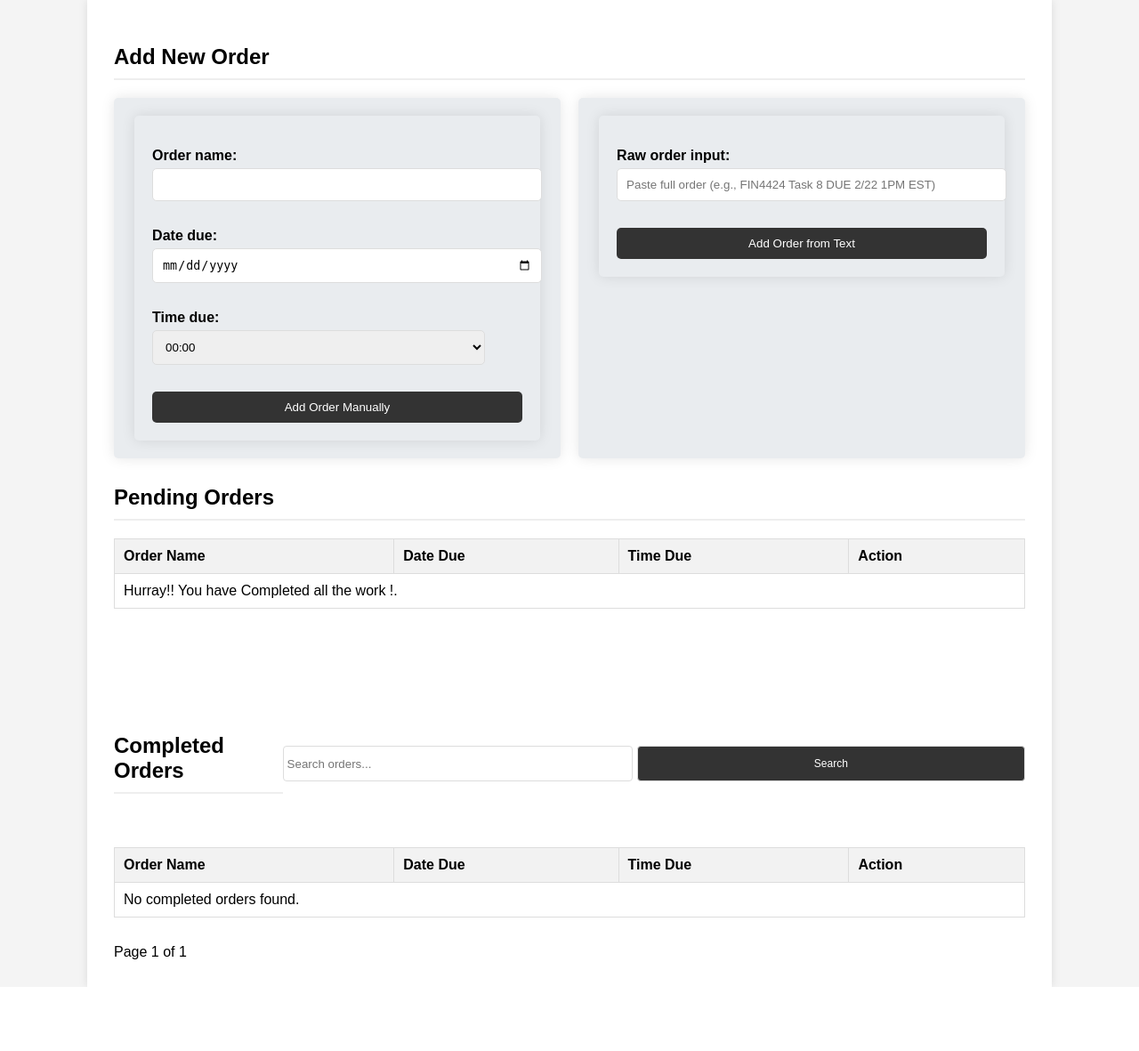
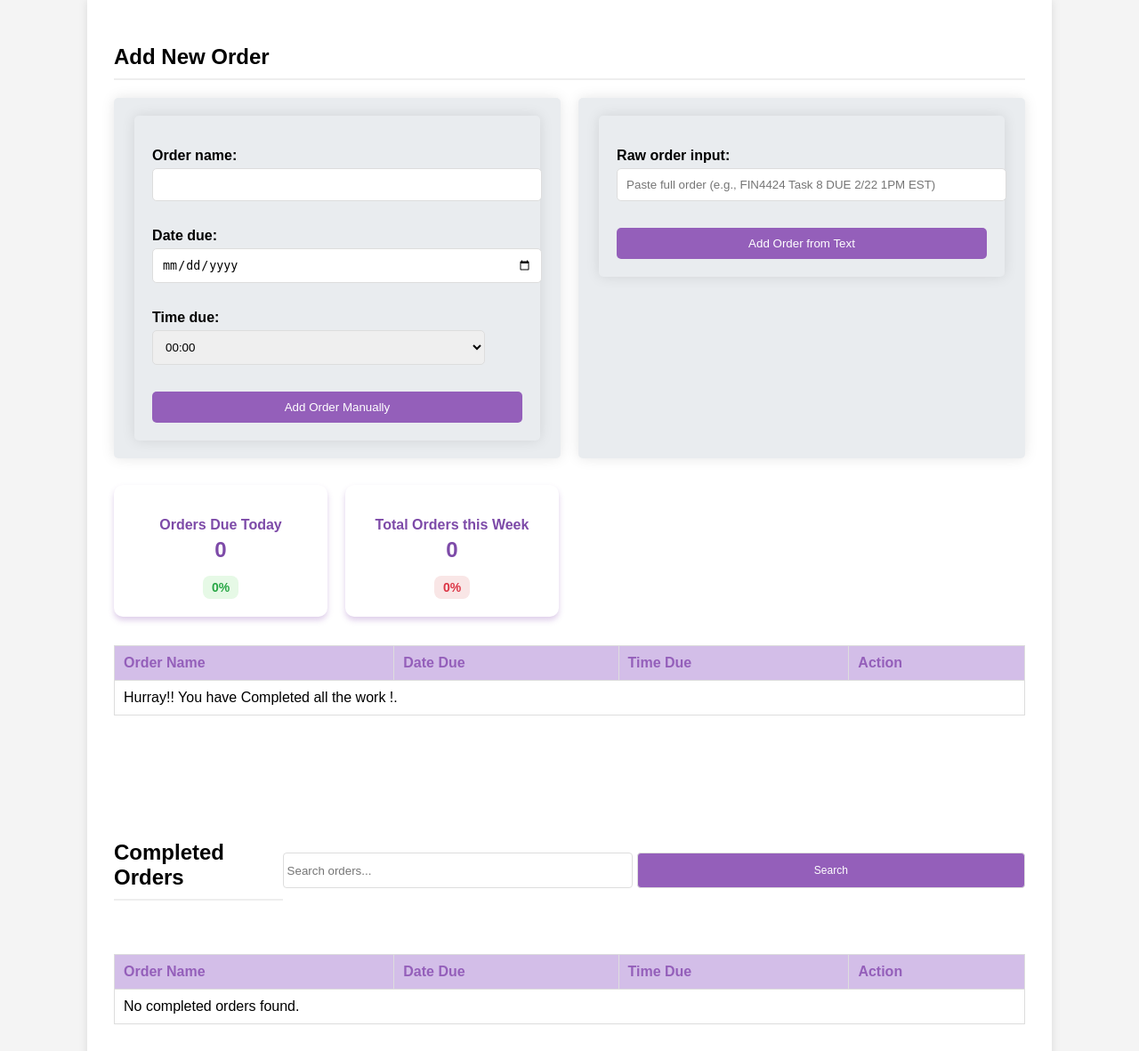
Before and after one commit to Andy3643/ordermanagement, a Django app: page / in a window 1280 px wide. Shown: the top 1181 px of the page at 89% size. Before the commit the page ends 1109 px from the top, so only its background shows below. Run offline with Django 4.2, Linux system fonts and the light colour scheme; data that the repository does not hold is empty.

Commit message:
Added percentage tracker for progress

```diff
--- a/orders/templates/orders/order_list.html
+++ b/orders/templates/orders/order_list.html
@@ -40,9 +40,7 @@
             text-align: left;
         }
 
-        th {
-            background-color: #f2f2f2;
-        }
+
 
         tr:hover {
             background-color: #f5f5f5;
@@ -105,7 +103,7 @@
         width: 100%;
     }
     .due-today {
-    background-color: #FFCCCC;
+    background-color: #EADAF4;
     }
     /* Pagination styles */
     .pagination {
@@ -225,7 +223,7 @@
     width: 100%;
     padding: 10px;
     border: none;
-    background-color: #333;
+    background-color:  #945FBA;
 
     color: #fff;
     cursor: pointer;
@@ -234,7 +232,108 @@
 
 .form-left button:hover,
 .form-right button:hover {
-    background-color: #014d40;
+    background-color: #7D4AA8;
+}
+ /*search orders button*/
+ .search-completed-order-btn {
+    display: block;
+    width: 100%;
+    padding: 10px;
+    border: none;
+    background-color: #945FBA; /* Primary purple color */
+    color: #fff;
+    cursor: pointer;
+    border-radius: 5px;
+    transition: background-color 0.3s ease;
+}
+
+.search-completed-order-btn:hover {
+    background-color: #7D4AA8; /* Darker shade on hover */
+}
+
+
+/*done button styling*/
+
+.done-button {
+    padding: 8px 15px;
+    border: none;
+    background-color: #945FBA; /* Custom purple color */
+    color: white;
+    cursor: pointer;
+    border-radius: 5px;
+    font-size: 14px;
+    transition: 0.3s ease;
+}
+
+.done-button:hover {
+    background-color: #7D4AA8; /* Slightly darker shade for hover */
+    transform: scale(1.05);
+}
+
+/* Table Header stylin*/
+
+.table-header-bg {
+    background-color: #D3BEE8; /* Soft lavender background */
+    color: #945FBA; /* Text color */
+    font-weight: bold;
+    text-align: left;
+    padding: 10px;
+}
+
+
+/* style header section to show number o orders yet to be done*/
+
+.pending-order-header {
+    display: grid;
+    grid-template-columns: repeat(2, 1fr);
+    gap: 20px;
+    max-width: 500px;
+    width: 100%;
+    padding-bottom: 2rem;
+}
+
+.box-holder {
+    background: white;
+    padding: 20px;
+    text-align: center;
+    border-radius: 10px;
+    box-shadow: 0 4px 6px rgba(148, 95, 186, 0.3);
+}
+
+.box-holder h3 {
+    color:  #7D4AA8;
+    font-size: 16px;
+    margin-bottom: 5px;
+}
+
+.box-holder p {
+    color:  #7D4AA8;
+    font-size: 24px;
+    font-weight: bold;
+    margin: 5px 0;
+}
+
+.stat-change {
+    display: inline-block;
+    margin-top: 10px;
+    padding: 5px 10px;
+    border-radius: 8px;
+    font-size: 14px;
+    font-weight: bold;
+}
+.positive-due-today {
+    background-color: #e6f9e6;
+    color: #28a745;
+}
+
+.positive {
+    background-color: #e6f9e6;
+    color: #28a745;
+}
+
+.negative {
+    background-color: #f9e6e6;
+    color: #dc3545;
 }
 
 /* Responsive Design */
@@ -253,7 +352,9 @@
 <body>
 
     <div class="container">
+        <div class="top-order-header">
         <h2>Add New Order</h2>
+      </div>
         <div class="form-container">
             <div class="form-left">
 
@@ -278,9 +379,46 @@
 
 </div>
 </div>
-        <h2>Pending Orders</h2>
+
+{% comment %} Top Header section of pending orders {% endcomment %}
+
+<div class="pending-order-header">
+    <div class="total-orders">
+        <div class="box-holder">
+            <!-- Show the total number of orders due for today -->
+            <h3>Orders Due Today</h3>
+            <p>{{ total_orders_today }}</p>
+
+            <!-- Show progress as a percentage: how many of today's orders are completed -->
+            <span class="stat-change positive-due-today">
+                {{ progress_today }}%
+            </span>
+        </div>
+    </div>
+
+    <div class="orders-due-today">
+        <div class="box-holder">
+            <!-- Show the number of orders for this week -->
+            <h3>Total Orders this Week</h3>
+            <p>{{ total_orders_this_week }}</p>
+
+            <!-- Compare order count with last week -->
+            <span class="stat-change {{ order_change_class }}">
+                {% if order_change_percentage > 0 %}
+                    +{{ order_change_percentage }}%
+                {% else %}
+                    {{ order_change_percentage }}%
+                {% endif %}
+            </span>
+        </div>
+    </div>
+</div>
+
+
+
+
 <table>
-            <tr>
+    <tr class="table-header-bg">
         <th>Order Name</th>
         <th>Date Due</th>
         <th>Time Due</th>
@@ -291,7 +429,12 @@
         <td>{{ order.order_name }}</td>
         <td>{{ order.date_due }}</td>
         <td>{{ order.time_due }}</td>
-                <td><a href="{% url 'mark_order_done' order.id %}" style="color: blue;">Done</a></td>
+        <td>
+            <a href="{% url 'mark_order_done' order.id %}">
+                <button class="done-button">Done</button>
+            </a>
+        </td>
+
     </tr>
     {% empty %}
     <tr>
@@ -299,18 +442,19 @@
     </tr>
     {% endfor %}
 </table>
+
 <div class="completed_orders">
     <h2>Completed Orders</h2>
 
     <!-- Search Form -->
     <form class="search-form" method="get" action="{% url 'order_list' %}">
         <input type="text" name="search" placeholder="Search orders...">
-            <button type="submit">Search</button>
+        <button type="submit" class="search-completed-order-btn" >Search</button>
     </form>
 </div>
 
 <table>
-            <tr>
+    <tr class="table-header-bg">
         <th>Order Name</th>
         <th>Date Due</th>
         <th>Time Due</th>
@@ -329,6 +473,7 @@
     </tr>
     {% endfor %}
 </table>
+
 
 <!-- Pagination Links -->
 <div class="Lower_section">
--- a/orders/views.py
+++ b/orders/views.py
@@ -2,7 +2,7 @@ from django.shortcuts import render, redirect
 from django.core.paginator import Paginator
 from .models import Order
 from .forms import RawOrderForm, ManualOrderForm
-from datetime import date
+from datetime import date, timedelta
 
 def order_list(request):
     raw_form = RawOrderForm()
@@ -22,23 +22,56 @@ def order_list(request):
                 manual_form.save()
                 return redirect('order_list')
 
-    pending_orders = Order.objects.filter(is_done=False)
-    completed_order_list = Order.objects.filter(is_done=True).order_by('-date_due')
+    today = date.today()
 
-    search_query = request.GET.get('search')
-    if search_query:
-        completed_order_list = completed_order_list.filter(order_name__icontains=search_query)
+    # Get pending orders sorted in ascending order (earliest due date & time first)
+    pending_orders = Order.objects.filter(is_done=False).order_by('date_due', 'time_due')
 
-    paginator = Paginator(completed_order_list, 15)
-    page_number = request.GET.get('page')
-    completed_orders = paginator.get_page(page_number)
+    # Get completed orders sorted by most recent first
+    completed_orders = Order.objects.filter(is_done=True).order_by('-date_due', '-time_due')
+
+    # Get orders due today
+    orders_due_today = Order.objects.filter(date_due=today)
+    total_orders_today = orders_due_today.count()
+
+    # Get completed orders for today
+    completed_today = orders_due_today.filter(is_done=True).count()
+
+    # Calculate today's progress percentage
+    progress_today = (completed_today / total_orders_today * 100) if total_orders_today > 0 else 0
+
+    # Get orders from Monday to Sunday of this week
+    start_of_week = today - timedelta(days=today.weekday())  # Monday of this week
+    end_of_week = start_of_week + timedelta(days=6)  # Sunday of this week
+    orders_this_week = Order.objects.filter(date_due__range=[start_of_week, end_of_week])
+    total_orders_this_week = orders_this_week.count()
+
+    # Get orders from last week (Monday - Sunday)
+    start_of_last_week = start_of_week - timedelta(days=7)
+    end_of_last_week = start_of_week - timedelta(days=1)
+    orders_last_week = Order.objects.filter(date_due__range=[start_of_last_week, end_of_last_week])
+    total_orders_last_week = orders_last_week.count()
+
+    # Calculate % change in order volume
+    if total_orders_last_week > 0:
+        order_change_percentage = ((total_orders_this_week - total_orders_last_week) / total_orders_last_week) * 100
+    else:
+        order_change_percentage = 0  # No orders last week means no change calculation
+
+    # Determine if the order change is positive or negative
+    order_change_class = "positive" if order_change_percentage > 0 else "negative"
 
     return render(request, 'orders/order_list.html', {
         'raw_form': raw_form,
         'manual_form': manual_form,
         'pending_orders': pending_orders,
         'completed_orders': completed_orders,
-        'today': date.today()
+        'today': today,
+        'total_orders_today': total_orders_today,
+        'progress_today': round(progress_today, 2),  # Rounded to 2 decimal places
+        'total_orders_this_week': total_orders_this_week,
+        'order_change_percentage': round(order_change_percentage, 2),
+        'order_change_class': order_change_class,
     })
 
 
```
Lines whose indentation alone changed are shown as unchanged.
